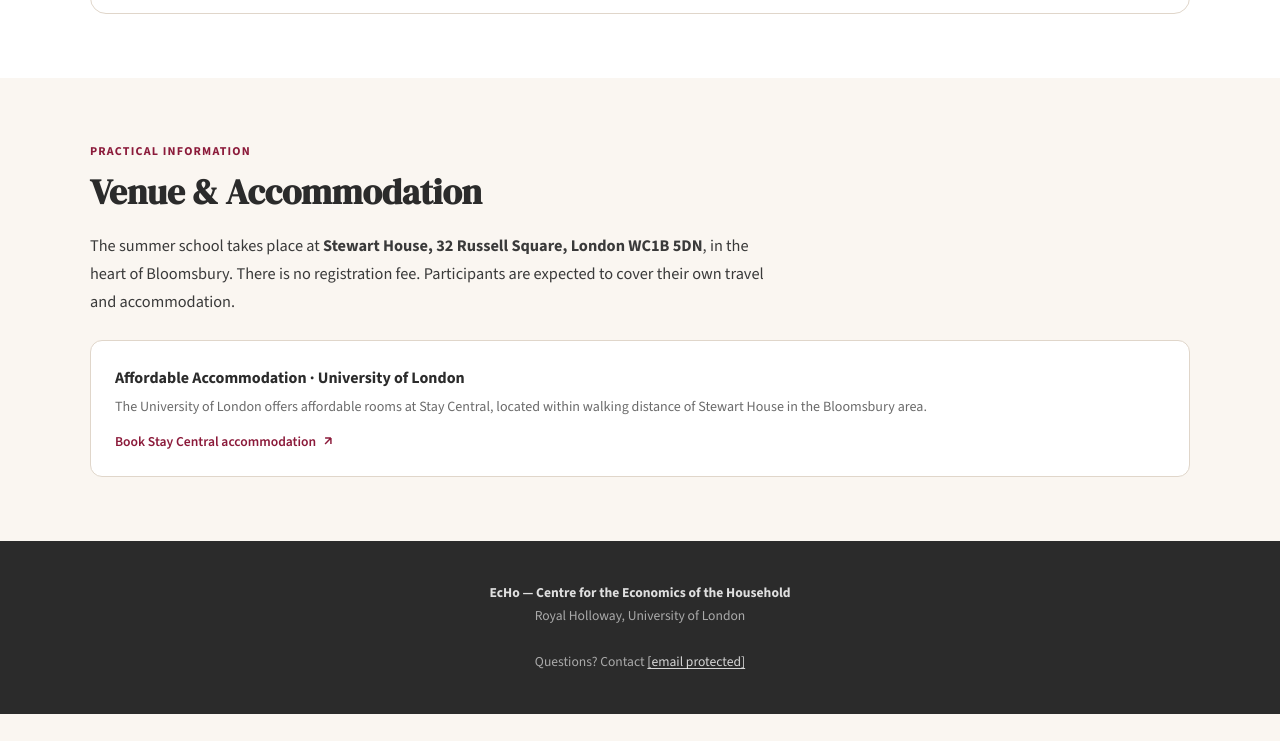
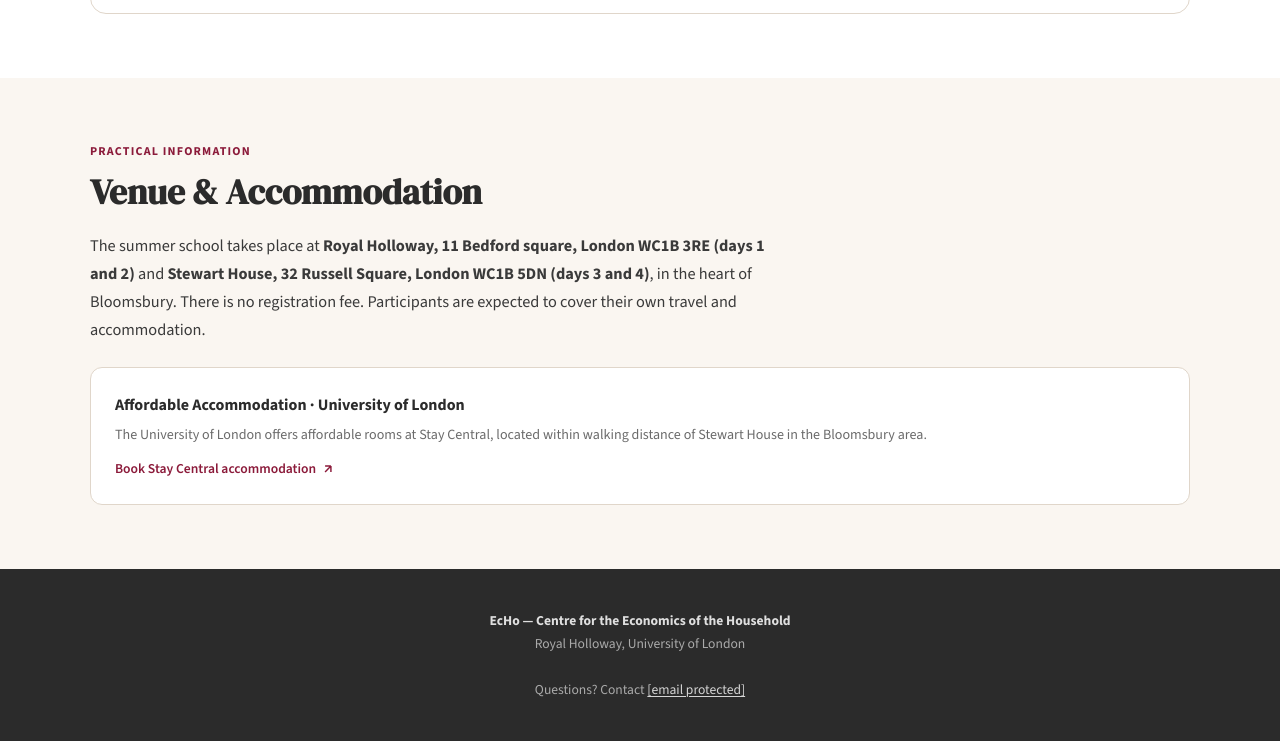
Before and after one commit to EcHo-RHUL/summerschool2026, a plain HTML site: page index.html in a window 1280 px wide. Shown: the part 8815-9556 px from the top of the page. Before the commit the page ends 9529 px from the top, so only its background shows below. Drawn offline with nearby package versions, Linux system fonts and the light colour scheme.

Commit message:
Update index.html

```diff
--- a/index.html
+++ b/index.html
@@ -796,7 +796,7 @@
   <div class="container">
     <div class="section-label">Practical Information</div>
     <h2 class="section-title">Venue &amp; Accommodation</h2>
-    <p style="font-size:1.02rem;color:var(--text);max-width:680px;line-height:1.7;margin-bottom:1rem">The summer school takes place at <strong>Stewart House, 32 Russell Square, London WC1B 5DN</strong>, in the heart of Bloomsbury. There is no registration fee. Participants are expected to cover their own travel and accommodation.</p>
+    <p style="font-size:1.02rem;color:var(--text);max-width:680px;line-height:1.7;margin-bottom:1rem">The summer school takes place at <strong>Royal Holloway, 11 Bedford square, London WC1B 3RE (days 1 and 2) </strong> and <strong>Stewart House, 32 Russell Square, London WC1B 5DN (days 3 and 4)</strong>, in the heart of Bloomsbury. There is no registration fee. Participants are expected to cover their own travel and accommodation.</p>
 
     <div class="accom-cards" style="grid-template-columns:1fr">
       <div class="accom-card">
```
